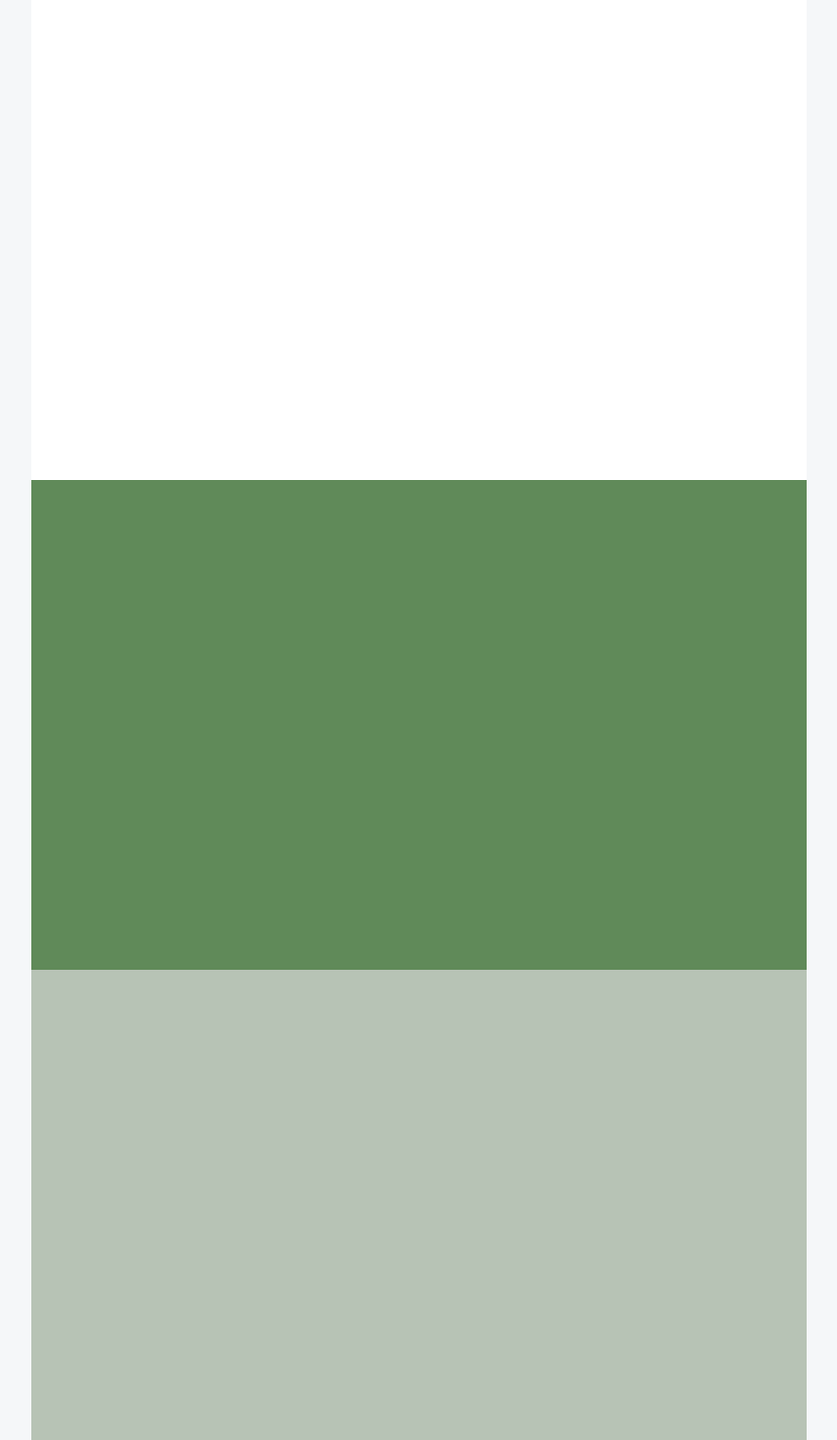
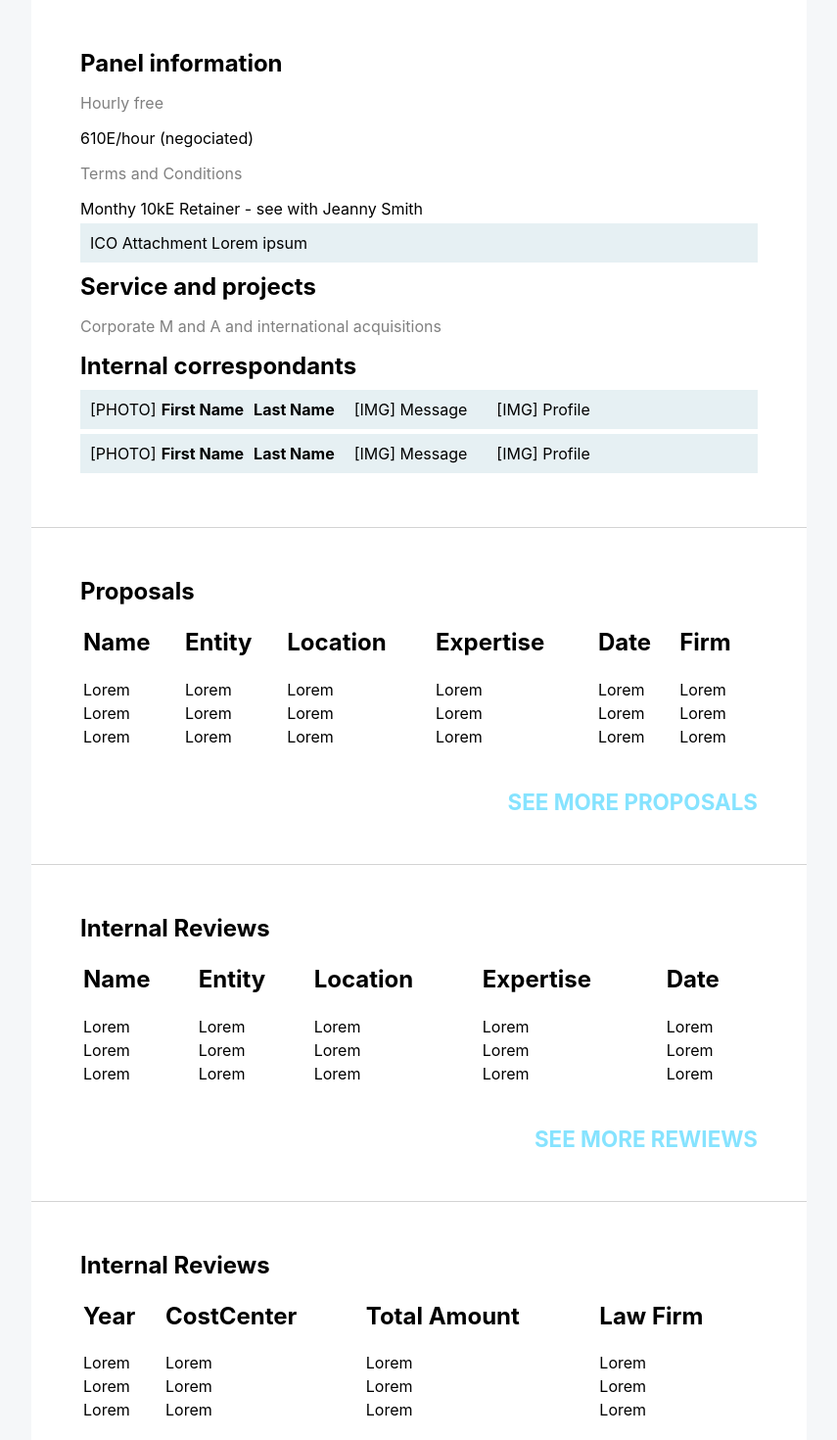
Before and after one commit to kaczormp4/wsei-f-f-projekt-react, a React (Create React App) app: page /user in a window 1280 px wide. Shown: the part 960-2430 px from the top of the page at 98% size, without its empty margins (368-1223 px from the left). Built offline with nearby package versions, Linux system fonts and the light colour scheme.

Commit message:
user [panel

```diff
--- a/src/components/UserContent/UserContent.tsx
+++ b/src/components/UserContent/UserContent.tsx
@@ -17,6 +17,8 @@ const UserInfo = styled.div`
     width: 90%;
     height:300px;
     display:flex;
+    box-sizing: border-box;
+    padding-right:50px;
 `;
 const PhotoBox = styled.div`
     width: auto;
@@ -60,28 +62,99 @@ const About = styled.div`
 `;
 const PanelInformation = styled.div`
     width: 90%;
-    height:500px;
     background-color:white;
-`;
-const SerwicesAndProjects = styled.div`
-    width: 90%;
-    height:500px;
-    background-color:#608a59;
+    text-align:left;
+    box-sizing: border-box;
+    padding-top: 40px;
+    padding: 50px;
+    border-bottom: 1px solid lightgrey;
+    h1 {
+        margin-top: 10px;
+        margin-bottom: 10px;
+    }
+    p {
+        color:grey;
+    }
+    div {
+        display: flex;
+        background-color: #e6f0f3;
+        padding: 10px;
+        margin-top: 5px;
+        margin-bottom: 5px;
+        b {
+            margin-right: 5px;
+            margin-left: 5px;
+        }
+        span {
+            margin-right: 15px;
+            margin-left: 15px;
+        }
+    }
 `;
 const Proposals = styled.div`
     width: 90%;
-    height:500px;
-    background-color:#b7c3b5;
+    background-color:white;
+    text-align:left;
+    box-sizing: border-box;
+    padding-top: 40px;
+    padding: 50px;
+    border-bottom: 1px solid lightgrey;
+
+    h1 {
+        margin: 0;
+    }
+    table {
+        width: 100%;
+    }
+    div {
+        color: #86e3ff;
+        width: 100%;
+        text-align: right;
+        padding-top: 40px;
+        font-size: 1.4rem;
+        font-weight: bold;
+    }
 `;
 const InternalRewiews = styled.div`
     width: 90%;
-    height:500px;
-    background-color:#194a79;
+    background-color:white;
+    text-align:left;
+    box-sizing: border-box;
+    padding-top: 40px;
+    padding: 50px;
+    border-bottom: 1px solid lightgrey;
+
+    h1 {
+        margin: 0;
+    }
+    table {
+        width: 100%;
+    }
+    div {
+        color: #86e3ff;
+        width: 100%;
+        text-align: right;
+        padding-top: 40px;
+        font-size: 1.4rem;
+        font-weight: bold;
+    }
 `;
 const AmountOfFes = styled.div`
-width: 90%;
-height:500px;
-background-color:#199c1f;
+    width: 90%;
+    background-color:white;
+    text-align:left;
+    box-sizing: border-box;
+    padding-top: 40px;
+    padding: 50px;
+    border-bottom: 1px solid lightgrey;
+
+    h1 {
+        margin: 0;
+    }
+    table {
+        width: 100%;
+    }
+
 `;
 function UserContent(){
     return (
@@ -121,19 +194,122 @@ function UserContent(){
                 <span>Merges and acquisition</span>
             </About>
             <PanelInformation>
-
+                <h1>Panel information</h1>
+                <p>Hourly free</p>
+                <span>610E/hour (negociated)</span>
+                <p>Terms and Conditions</p>
+                <span>Monthy 10kE Retainer - see with Jeanny Smith</span>
+                <div>ICO Attachment Lorem ipsum</div>
+                <h1>Service and projects</h1>
+                <p>Corporate M and A and international acquisitions</p>
+                <h1>Internal correspondants</h1>
+                <div>
+                    [PHOTO] <b>First Name </b> <b>Last Name </b><span>[IMG] Message</span><span>[IMG] Profile</span>
+                </div>
+                <div>
+                    [PHOTO] <b>First Name </b> <b>Last Name </b><span>[IMG] Message</span><span>[IMG] Profile</span>
+                </div>
             </PanelInformation>
-            <SerwicesAndProjects>
-
-            </SerwicesAndProjects>
             <Proposals>
-
+                <h1>Proposals</h1>
+                <table>
+                    <tr>
+                        <td><h2>Name</h2></td>
+                        <td><h2>Entity</h2></td>
+                        <td><h2>Location</h2></td>
+                        <td><h2>Expertise</h2></td>
+                        <td><h2>Date</h2></td>
+                        <td><h2>Firm</h2></td>
+                    </tr>
+                    <tr>
+                        <td>Lorem </td>
+                        <td>Lorem</td>
+                        <td>Lorem</td>
+                        <td>Lorem</td>
+                        <td>Lorem</td>
+                        <td>Lorem</td>
+                    </tr>
+                    <tr>
+                        <td>Lorem </td>
+                        <td>Lorem</td>
+                        <td>Lorem</td>
+                        <td>Lorem</td>
+                        <td>Lorem</td>
+                        <td>Lorem</td>
+                    </tr>
+                    <tr>
+                        <td>Lorem </td>
+                        <td>Lorem</td>
+                        <td>Lorem</td>
+                        <td>Lorem</td>
+                        <td>Lorem</td>
+                        <td>Lorem</td>
+                    </tr>
+                </table>
+                <div> SEE MORE PROPOSALS</div>
             </Proposals>
             <InternalRewiews>
-
+                <h1>Internal Reviews</h1>
+                <table>
+                    <tr>
+                        <td><h2>Name</h2></td>
+                        <td><h2>Entity</h2></td>
+                        <td><h2>Location</h2></td>
+                        <td><h2>Expertise</h2></td>
+                        <td><h2>Date</h2></td>
+                    </tr>
+                    <tr>
+                        <td>Lorem </td>
+                        <td>Lorem</td>
+                        <td>Lorem</td>
+                        <td>Lorem</td>
+                        <td>Lorem</td>
+                    </tr>
+                    <tr>
+                        <td>Lorem </td>
+                        <td>Lorem</td>
+                        <td>Lorem</td>
+                        <td>Lorem</td>
+                        <td>Lorem</td>
+                    </tr>
+                    <tr>
+                        <td>Lorem </td>
+                        <td>Lorem</td>
+                        <td>Lorem</td>
+                        <td>Lorem</td>
+                        <td>Lorem</td>
+                    </tr>
+                </table>
+                <div> SEE MORE REWIEWS</div>
             </InternalRewiews>
             <AmountOfFes>
-
+            <h1>Internal Reviews</h1>
+                <table>
+                    <tr>
+                        <td><h2>Year</h2></td>
+                        <td><h2>CostCenter</h2></td>
+                        <td><h2>Total Amount</h2></td>
+                        <td><h2>Law Firm</h2></td>
+                    </tr>
+                    <tr>
+                        <td>Lorem </td>
+                        <td>Lorem</td>
+                        <td>Lorem</td>
+                        <td>Lorem</td>
+                    </tr>
+                    <tr>
+                        <td>Lorem </td>
+                        <td>Lorem</td>
+                        <td>Lorem</td>
+                        <td>Lorem</td>
+                    </tr>
+                    <tr>
+                        <td>Lorem </td>
+                        <td>Lorem</td>
+                        <td>Lorem</td>
+                        <td>Lorem</td>
+                    </tr>
+                </table>
             </AmountOfFes>
         </UserContentContainer>
     )
```
